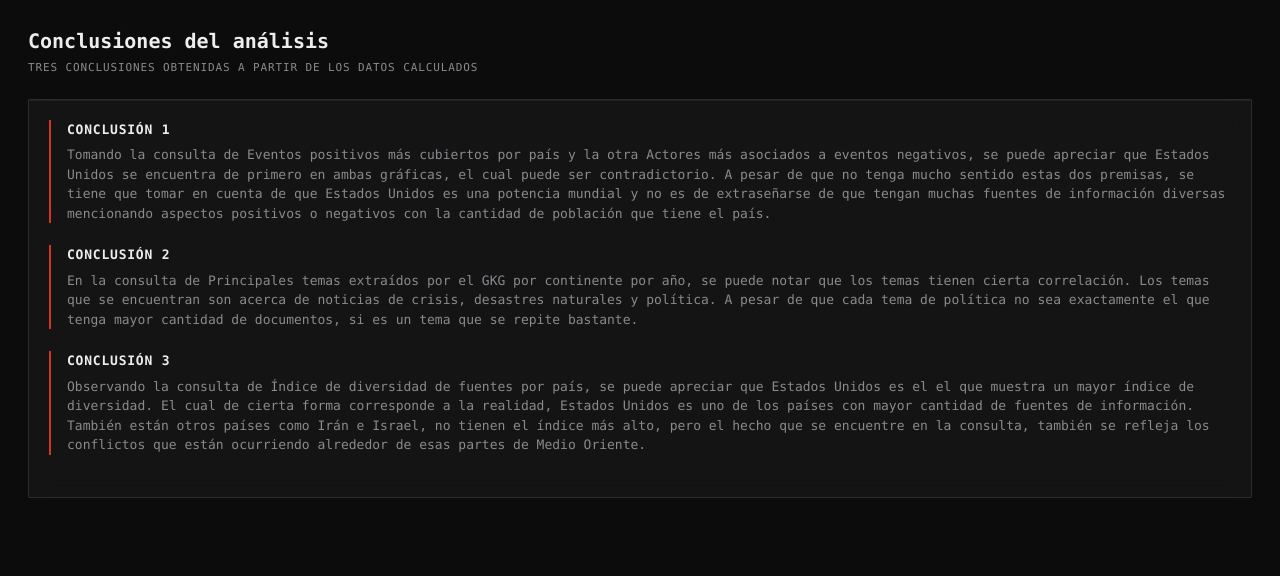
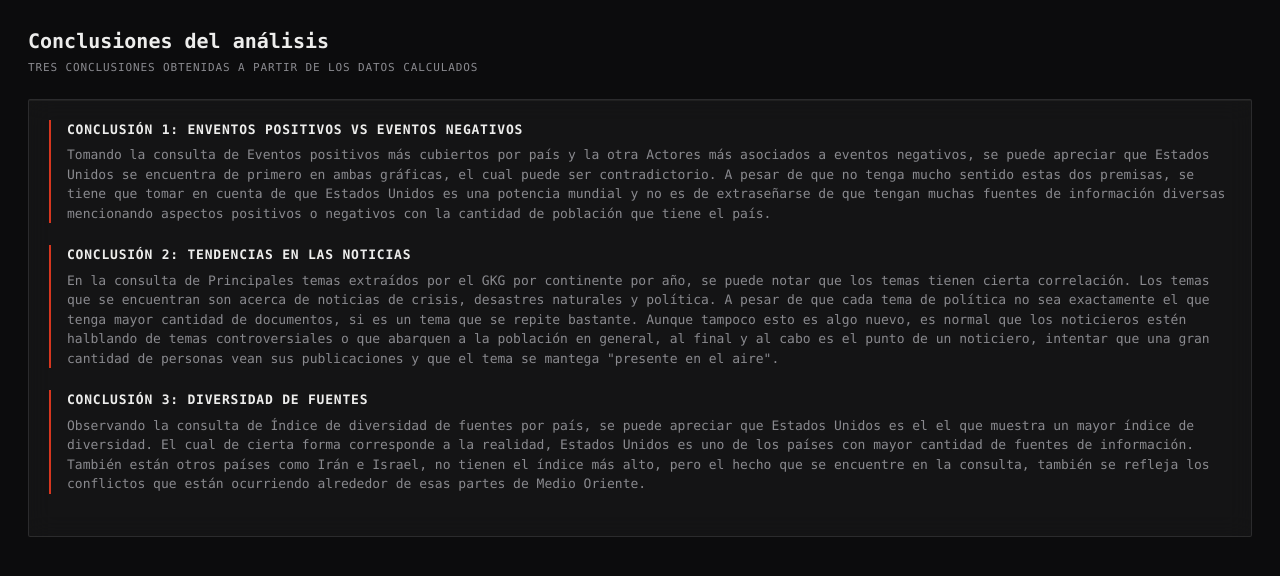
Before and after one commit to StevenDLS/Proyecto2Bases2, a Flask app: page /conclusiones in a window 1280 px wide. Shown: the part 58-634 px from the top of the page. Run offline with Flask 3, Linux system fonts and the light colour scheme.

Commit message:
Update conclusiones.html

```diff
--- a/templates/conclusiones.html
+++ b/templates/conclusiones.html
@@ -8,7 +8,7 @@
 
 <div class="panel">
     <div class="conclusion">
-        <h3>Conclusión 1</h3>
+        <h3>Conclusión 1: Enventos positivos vs Eventos negativos</h3>
         <p>Tomando la consulta de Eventos positivos más cubiertos por país y la otra Actores más asociados a eventos negativos,
             se puede apreciar que Estados Unidos se encuentra de primero en ambas gráficas, el cual puede ser contradictorio.
             A pesar de que no tenga mucho sentido estas dos premisas, se tiene que tomar en cuenta de que Estados Unidos es
@@ -17,15 +17,18 @@
         </p>
     </div>
     <div class="conclusion">
-        <h3>Conclusión 2</h3>
+        <h3>Conclusión 2: Tendencias en las noticias</h3>
         <p>En la consulta de Principales temas extraídos por el GKG por continente por año, se puede notar que los temas
             tienen cierta correlación. Los temas que se encuentran son acerca de noticias de crisis, desastres naturales
             y política. A pesar de que cada tema de política no sea exactamente el que tenga mayor cantidad de documentos,
-            si es un tema que se repite bastante.
+            si es un tema que se repite bastante. Aunque tampoco esto es algo nuevo, es normal que los noticieros estén
+            halblando de temas controversiales o que abarquen a la población en general, al final y al cabo es el punto
+            de un noticiero, intentar que una gran cantidad de personas vean sus publicaciones y que el tema se mantega
+            "presente en el aire".
         </p>
     </div>
     <div class="conclusion">
-        <h3>Conclusión 3</h3>
+        <h3>Conclusión 3: Diversidad de fuentes</h3>
         <p>Observando la consulta de Índice de diversidad de fuentes por país, se puede apreciar que Estados Unidos es el
             el que muestra un mayor índice de diversidad. El cual de cierta forma corresponde a la realidad, Estados Unidos
             es uno de los países con mayor cantidad de fuentes de información. También están otros países como Irán e Israel,
```
